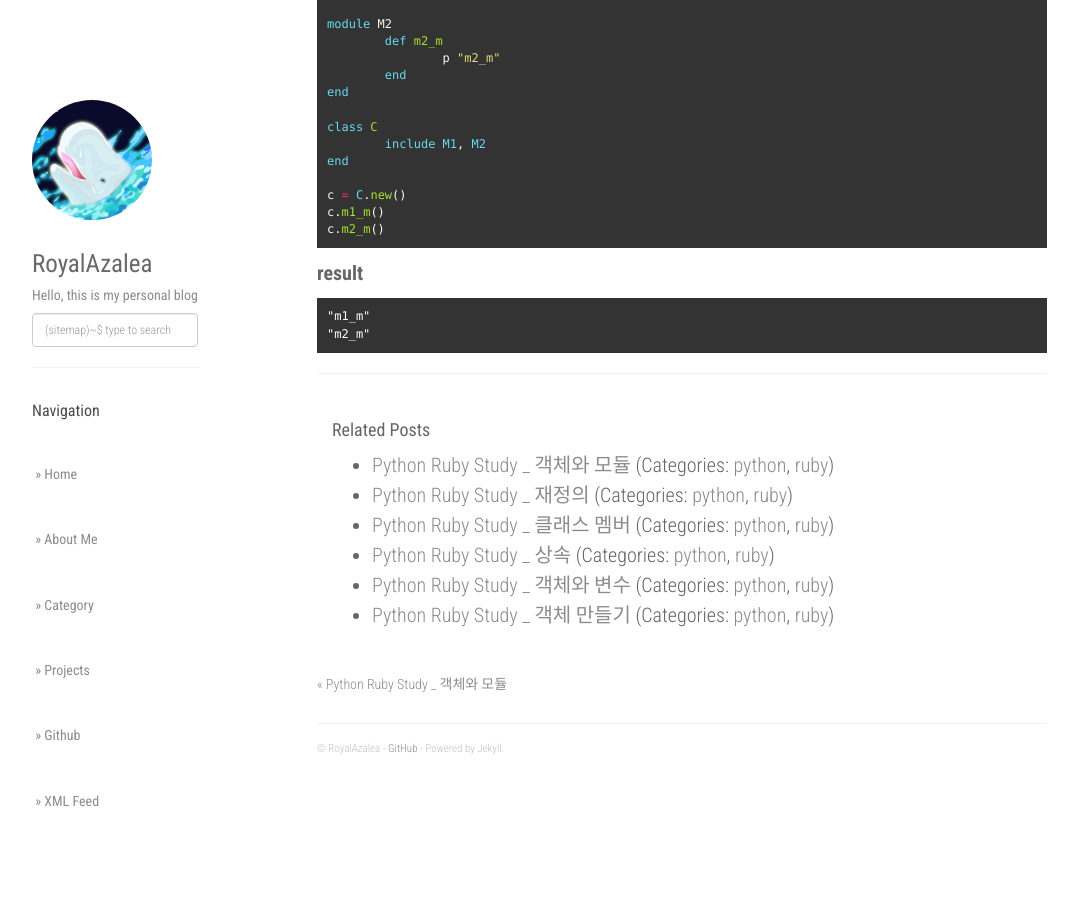
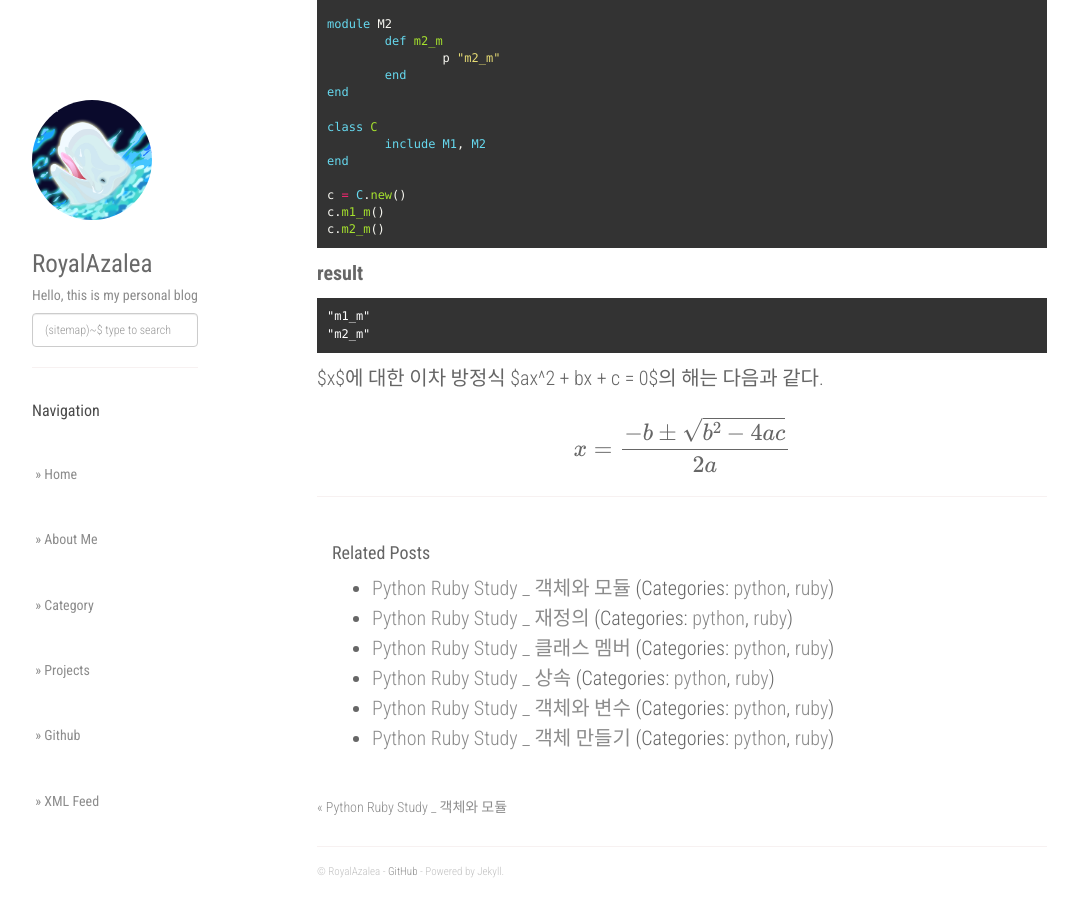
Before and after one commit to RoyalAzalea/RoyalAzalea.github.io, a Jekyll site: the page built from _posts/python-ruby-study/2017-02-07-python-ruby-study3.md, in a window 1280 px wide and 900 px high, scrolled down 1962 px. Shown: the whole window, without its empty margins (53-1131 px from the left). Built offline with Jekyll 4.4.1, drawn with Linux system fonts in a browser that asks for light colours; nearby versions of some CDN libraries; formulas are drawn with MathJax 3.

Commit message:
update_test

````diff
--- a/_posts/python-ruby-study/2017-02-07-python-ruby-study3.md
+++ b/_posts/python-ruby-study/2017-02-07-python-ruby-study3.md
@@ -129,3 +129,8 @@ c.m2_m()
 "m1_m"
 "m2_m"
 ```
+
+$x$에 대한 이차 방정식 $ax^2 + bx + c = 0$의 해는 다음과 같다.
+\\[
+x = \frac{-b \pm \sqrt{b^2-4ac}}{2a}
+\\]
````
